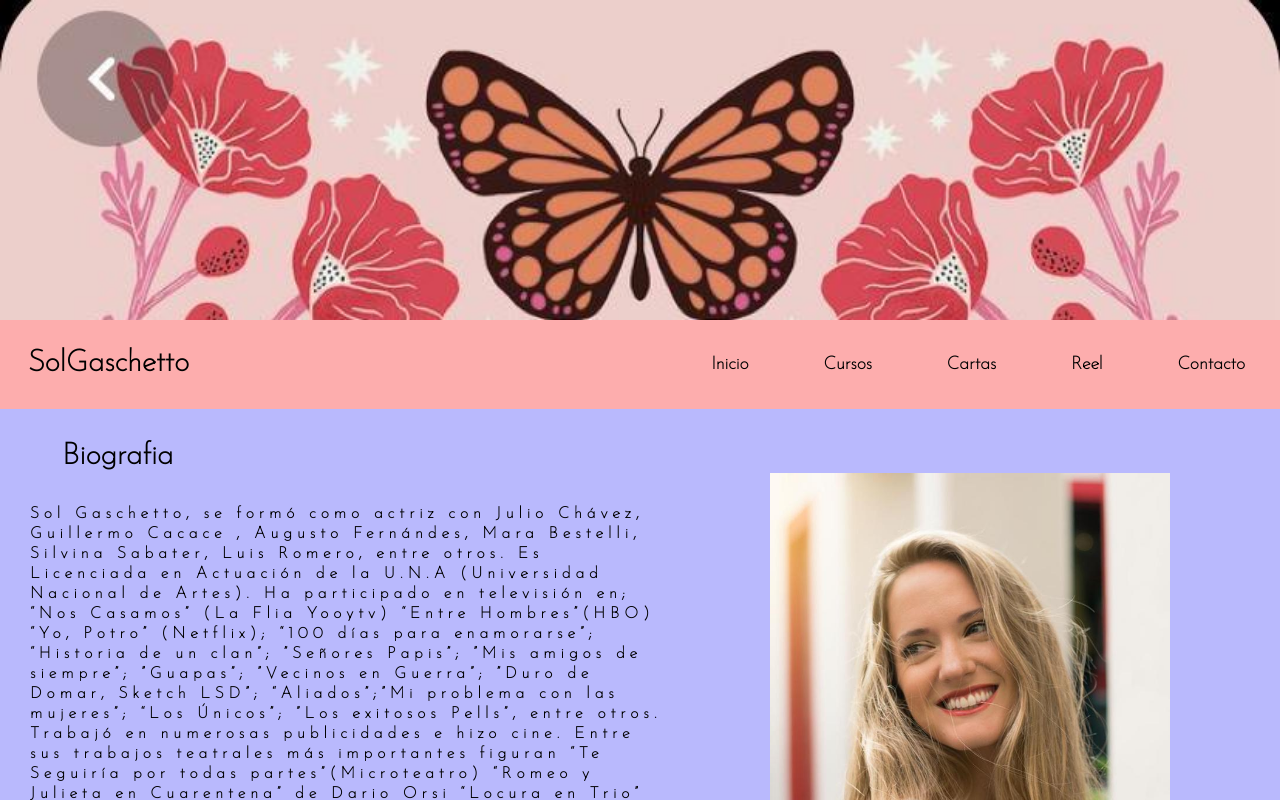
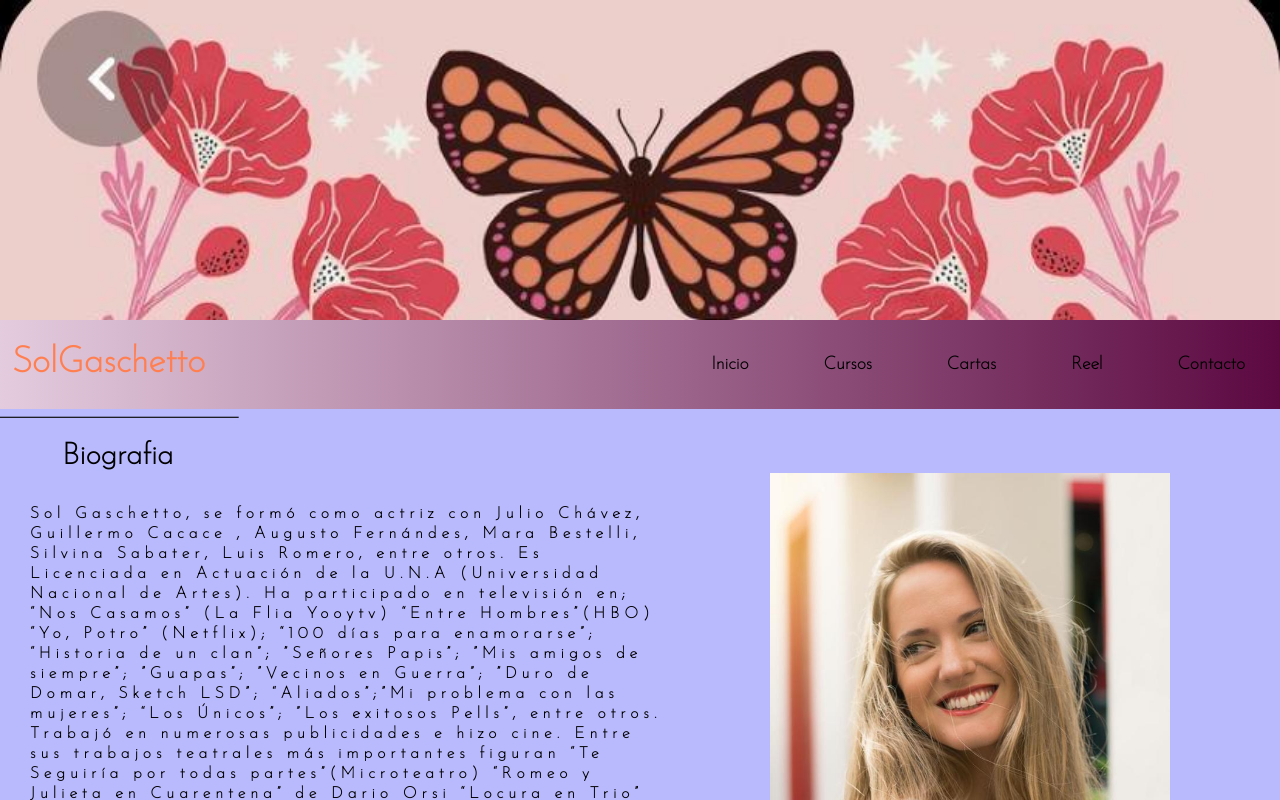
Before and after one commit to gonzalolglopez1/full-responsive, a plain HTML site: page index.html in a window 1280 px wide. In both pictures the pointer is over the element "SolGaschetto". Shown: the top 800 px of the page. Drawn offline with Linux system fonts and the light colour scheme.

Commit message:
agregando transformaciones

```diff
--- a/estilos.css
+++ b/estilos.css
@@ -30,6 +30,11 @@ h2 {
     font-size: 30px;
     padding: 28px;
 }
+h2:hover{
+    transform: scale(1.2);
+    border-bottom: 1px solid rgb(14, 14, 14);
+    color: coral;
+}
 
 .imagenfoto {
     height: 20rem;
@@ -40,7 +45,9 @@ h2 {
 
 nav {
     display: flex;
-    background-color: rgb(253, 173, 173);
+    /* background-color: rgb(253, 173, 173);   */
+    background: rgb(228,204,222);
+background: linear-gradient(90deg, rgba(228,204,222,0.9948354341736695) 0%, rgba(92,9,65,1) 100%, rgba(19,144,154,1) 100%);
     justify-content: space-between;
 }
 
@@ -108,8 +115,14 @@ h3 {
     display: flex;
     flex-direction: column;
     width: 50%;
+    transition: 1s;
 
 
+}
+
+.texto1:hover{
+    color: aliceblue;
+    width: 30%;
 }
 
 
@@ -123,6 +136,10 @@ h3 {
 
     margin: auto 90px;
     height: 600px;
+    transition: 1s;
+}
+.fotomain:hover{
+    transform: scale(1.2);
 }
 
 /* Aca empieza cursos */
```
